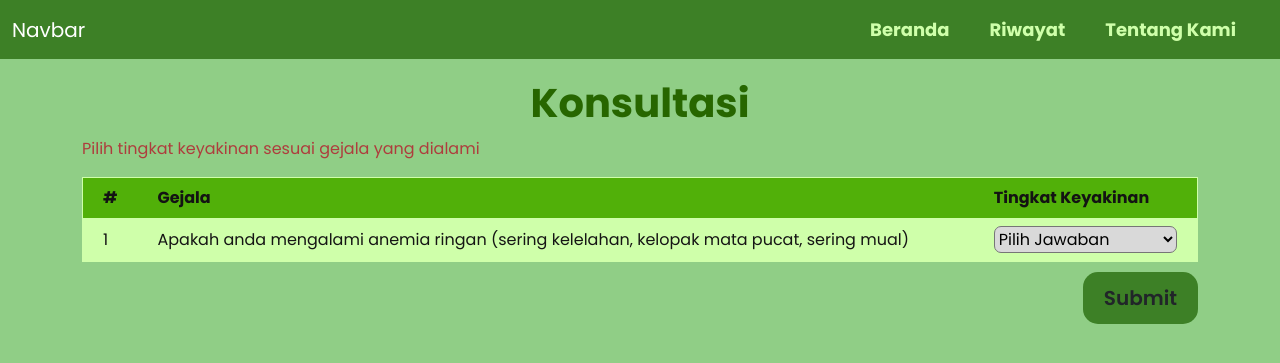
After one commit to TukangBakmi/Nutrition-Expert-System, a PHP site: page /konsultasi.php in a window 1280 px wide. The commit adds this page. Shown: the top 363 px of the page. Run offline with PHP 8.4, Linux system fonts and the light colour scheme.

Commit message:
Input data IMT and konsultasi

```diff
--- /dev/null
+++ b/css/konsultasi.css
@@ -0,0 +1,62 @@
+body {
+    background-color: #90CE86;
+}
+
+h1 {
+    color: #276600;
+    margin-top: 20px;
+    font-weight: bolder;
+}
+
+.table1 {
+    font-family: sans-serif;
+    color: #444;
+    border-collapse: collapse;
+    width: 100%;
+    border: 1px solid #CFFFAA;
+}
+
+p {
+    color: #AE3D3D;
+    margin-top: 10px;
+}
+
+.keyakinan {
+    border-radius: 7px;
+    background: #D9D9D9;
+    width: 100%;
+}
+
+td {
+    color: #151514;
+}
+
+.table1 tr th {
+    background: #51b009;
+    color: rgb(19, 19, 19);
+    font-weight: bold;
+}
+
+.table1,
+th,
+td {
+    padding: 8px 20px;
+}
+
+.table1 tr:nth-child(even) {
+    background-color: #CFFFAA;
+}
+
+.btn {
+    margin-top: 10px;
+    font-weight: 600;
+    padding: 10px 20px;
+    border-radius: 15px;
+    background-color: #3D8026;
+    font-size: 20px;
+    float: right;
+}
+
+.btn:hover {
+    background-color: #51b009;
+}
--- /dev/null
+++ b/konsultasi.php
@@ -0,0 +1,41 @@
+<!DOCTYPE html>
+<html lang="en">
+<?php include 'framework/bootstrap.php'
+?>
+
+<body>
+    <?php include 'navbar.php' ?>
+    <link rel="stylesheet" href="css/konsultasi.css">
+    <div class="container">
+        <h1 style="text-align:center">Konsultasi</h1>
+        <p>Pilih tingkat keyakinan sesuai gejala yang dialami</p>
+        <table class="table1">
+            <tr>
+                <th style="width:2%; font-weight: bold; ">#</th>
+                <th style="width:75%;">Gejala</th>
+                <th>Tingkat Keyakinan</th>
+            </tr>
+            <tr>
+                <td>1</td>
+                <td>Apakah anda mengalami anemia ringan
+                    (sering kelelahan, kelopak mata pucat, sering mual)
+                </td>
+                <td>
+                    <select class="keyakinan">
+                        <option value="" disabled selected hidden>Pilih Jawaban</option>
+                        <option value="man">Sangat yakin</option>
+                        <option value="woman">Mungkin</option>
+                        <option value="another">Tidak yakin</option>
+                    </select>
+                </td>
+            </tr>
+
+        </table>
+        <div class="col-auto btn-start">
+            <a href="hasil.php"><button type="button" class="btn">Submit</button></a>
+        </div>
+    </div>
+
+</body>
+
+</html>
```
Also changed, not shown: css/input.css (added, +38 -0 lines), index.php (+7 -5 lines), input.php (added, +31 -0 lines), img/imt.png (added).
